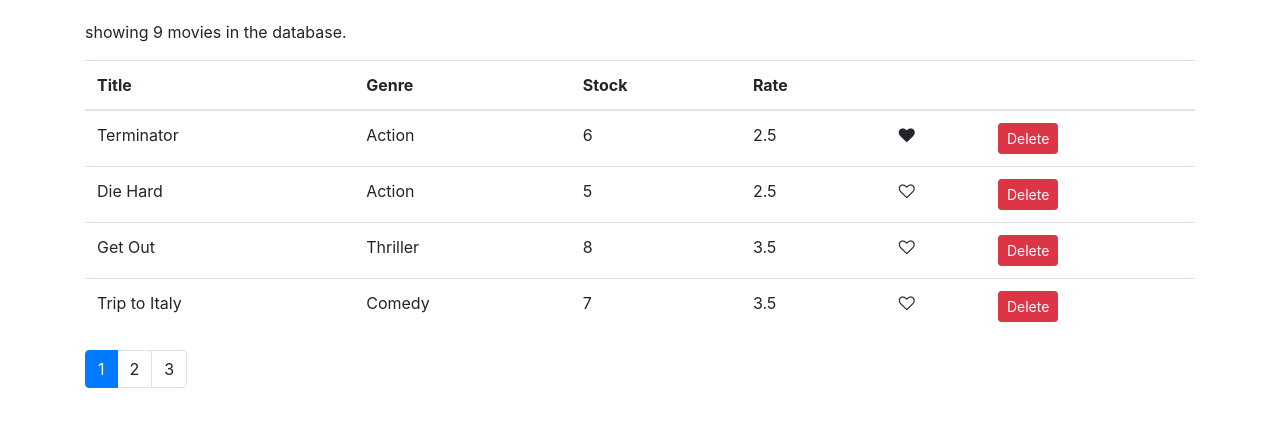
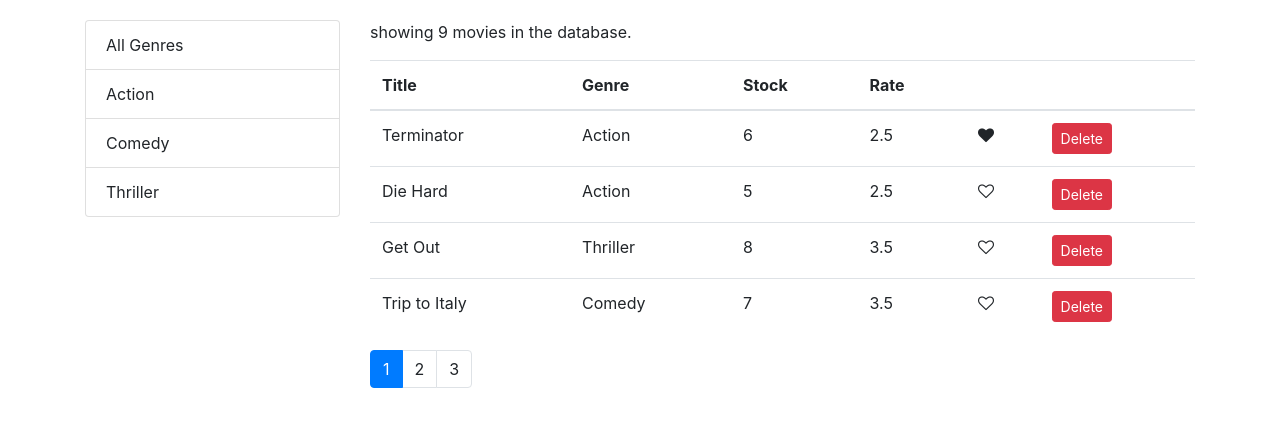
Before and after one commit to shiwen-cheng/vidly, a React (Create React App) app: page / in a window 1280 px wide. Shown: the top 426 px of the page. Built offline with nearby package versions, Linux system fonts and the light colour scheme.

Commit message:
add genre list group on left side.

```diff
--- /dev/null
+++ b/src/components/common/list_group.jsx
@@ -0,0 +1,20 @@
+import React, { Component } from "react";
+import { genres } from "../../services/fakeGenreService";
+
+const ListGroup = (props) => {
+  const { onSelect, currentGenre } = props;
+  const genres = [{ _id: "0", name: "All Genres" }, , ...props.genres];
+
+  console.log(currentGenre);
+  return (
+    <ul className="list-group">
+      {genres.map((g) => (
+        <li key={g._id} onClick={onSelect} className="list-group-item">
+          {g.name}
+        </li>
+      ))}
+    </ul>
+  );
+};
+
+export default ListGroup;
--- a/src/components/movies.jsx
+++ b/src/components/movies.jsx
@@ -1,13 +1,17 @@
 import React, { Component } from "react"; // imrc
 import { getMovies } from "../services/fakeMovieService";
+import { getGenres } from "../services/fakeGenreService";
 import Like from "./common/like";
 import Pagination from "./common/pagination";
 import { paginate } from "../utils/paginate";
+import ListGroup from "../components/common/list_group";
 
 class Movies extends React.Component {
   // cc
   state = {
     movies: getMovies(),
+    genres: getGenres(),
+    currentGenre: "All Genres",
     currentPage: 1,
     pageSize: 4,
   };
@@ -29,9 +33,19 @@ class Movies extends React.Component {
     this.setState({ currentPage: page });
   };
 
+  handleSelect = () => {
+    console.log("select");
+  };
+
   render() {
     const { length: count } = this.state.movies;
-    const { movies: allMovies, pageSize, currentPage } = this.state;
+    const {
+      movies: allMovies,
+      genres,
+      currentGenre,
+      pageSize,
+      currentPage,
+    } = this.state;
 
     if (count === 0) return <p>there is no movie.</p>;
 
@@ -39,6 +53,15 @@ class Movies extends React.Component {
 
     return (
       <React.Fragment>
+        <div className="row">
+          <div className="col-3">
+            <ListGroup
+              genres={genres}
+              currentGenre={currentGenre}
+              onSelect={this.handleSelect}
+            />
+          </div>
+          <div className="col">
             <p>showing {count} movies in the database.</p>
             <table className="table">
               <thead>
@@ -59,7 +82,10 @@ class Movies extends React.Component {
                     <td>{m.numberInStock}</td>
                     <td>{m.dailyRentalRate}</td>
                     <td>
-                  <Like onClick={() => this.handleLike(m)} liked={m.liked} />
+                      <Like
+                        onClick={() => this.handleLike(m)}
+                        liked={m.liked}
+                      />
                       {/* 写在使用组件这个位置的属性，是传参
                   写在构建组件位置的作用，才是发起事件 */}
                     </td>
@@ -81,6 +107,8 @@ class Movies extends React.Component {
               currentPage={currentPage}
               onPageChange={this.handlePageChange}
             />
+          </div>
+        </div>
       </React.Fragment>
     );
   }
```
Lines whose indentation alone changed are shown as unchanged.
